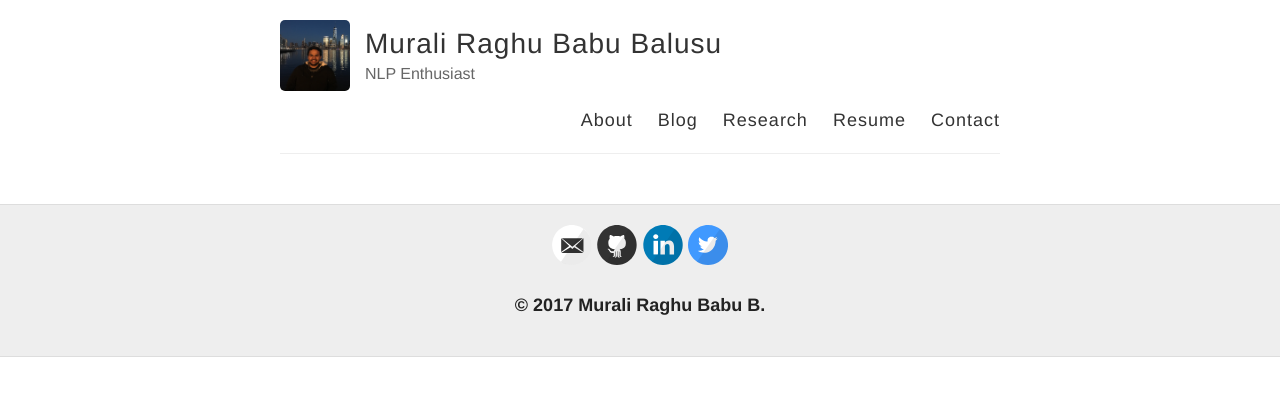
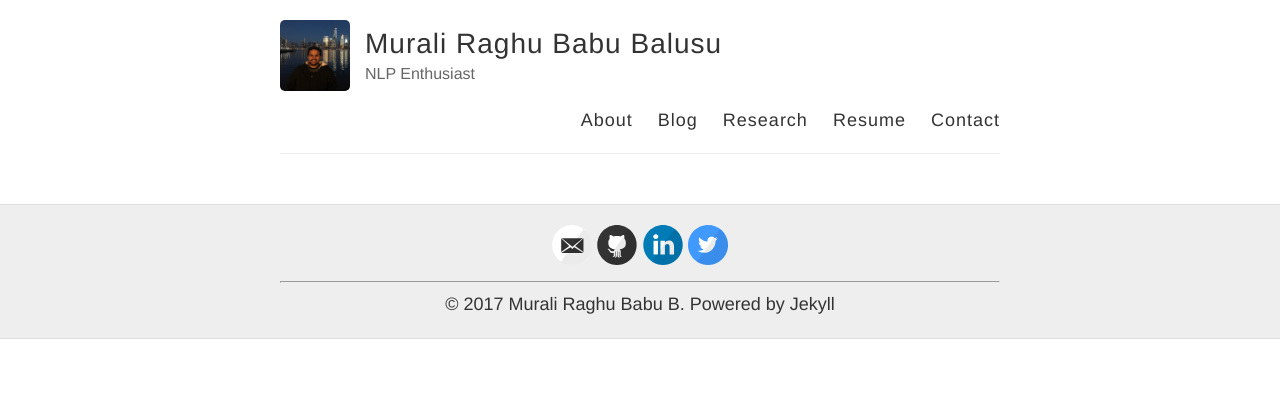
Before and after one commit to bmurali1994/bmurali1994.github.io, a Jekyll site: the page built from index.html, in a window 1280 px wide. Shown: the top 396 px of the page. Built offline with Jekyll 4.4.1, drawn with Linux system fonts in a browser that asks for light colours.

Commit message:
minor font change

```diff
--- a/_layouts/default.html
+++ b/_layouts/default.html
@@ -45,7 +45,7 @@
       <div class="container">
         <footer class="footer">
           {% include svg-icons.html %}
-          <h5>© 2017 Murali Raghu Babu B.</h5>
+          <hr>© 2017 Murali Raghu Babu B. Powered by Jekyll </hr>
         </footer>
       </div>
     </div>
```
